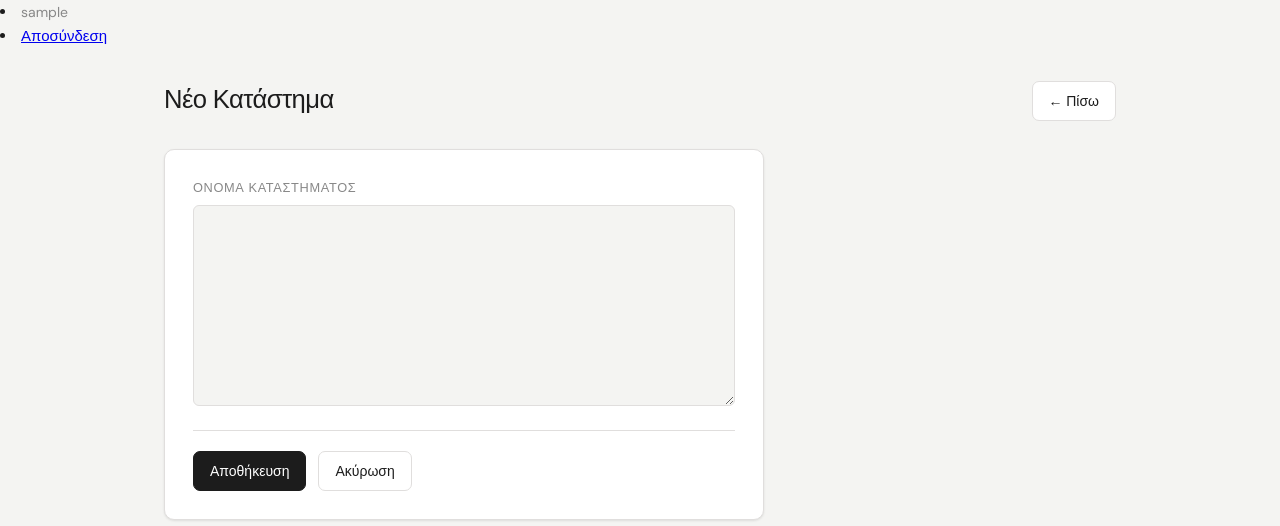
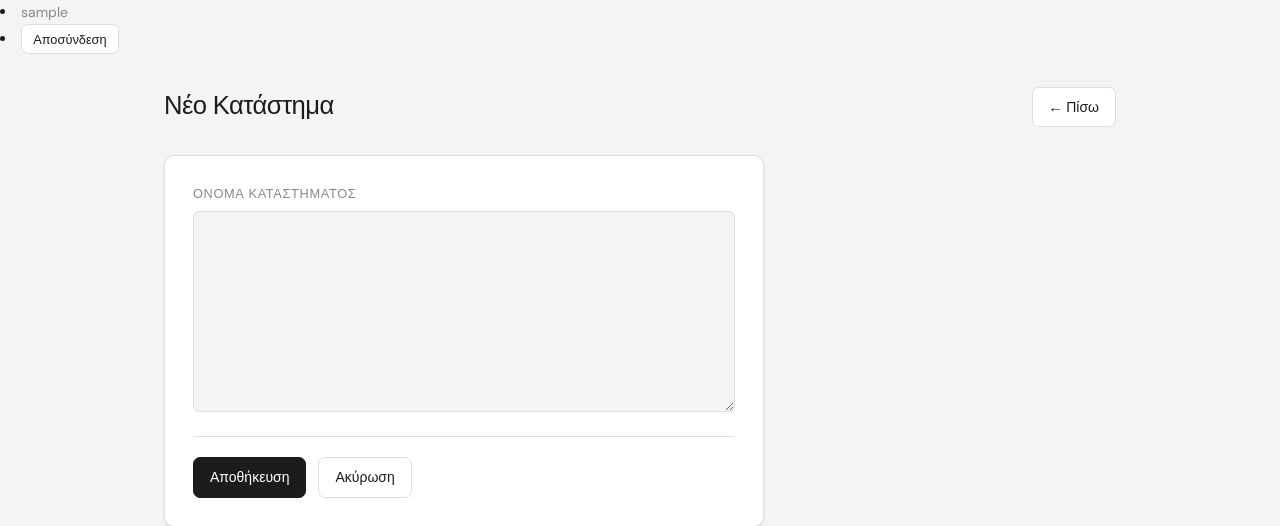
Before and after one commit to TelisK/business-tools, a Django app: page //add_store/ in a window 1280 px wide. Shown: the part 56-582 px from the top of the page. Run offline with Django 5.2, Linux system fonts and the light colour scheme; the visitor is signed in with stand-in values (Sample User, id 1).

Commit message:
fix logout

```diff
--- a/income_expenses/templates/income_expenses/base.html
+++ b/income_expenses/templates/income_expenses/base.html
@@ -414,7 +414,12 @@
 </nav>
 {% if user.is_authenticated %}
     <li><span style="font-size:0.875rem; color:var(--text-muted);">{{ user.username }}</span></li>
-    <li><a href="{% url 'logout' %}">Αποσύνδεση</a></li>
+    <li>
+    <form method="post" action="{% url 'logout' %}" style="display:inline;">
+        {% csrf_token %}
+        <button type="submit" class="btn btn-secondary btn-sm">Αποσύνδεση</button>
+    </form>
+</li>
 {% else %}
     <li><a href="{% url 'login' %}">Σύνδεση</a></li>
 {% endif %}
```
